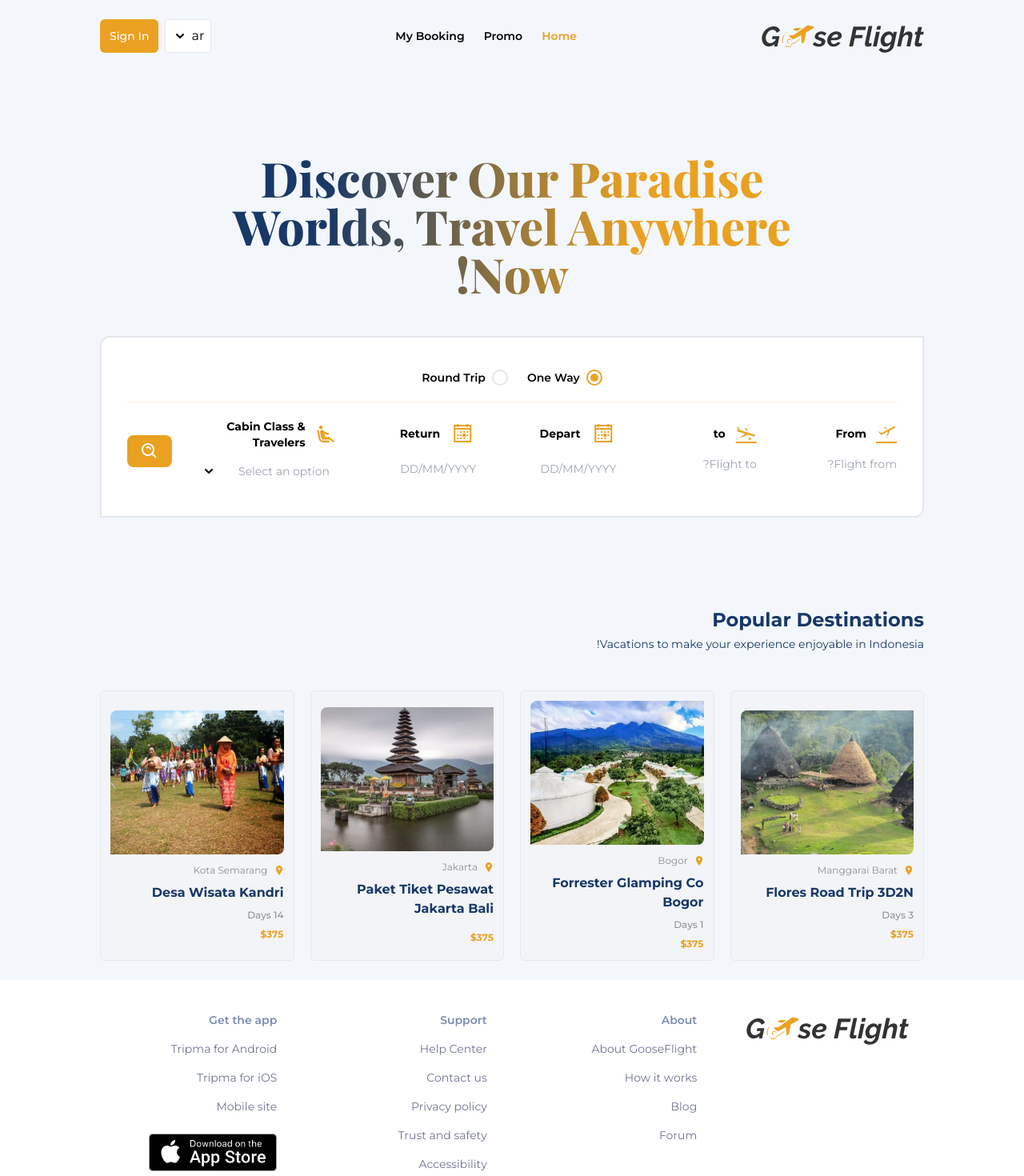
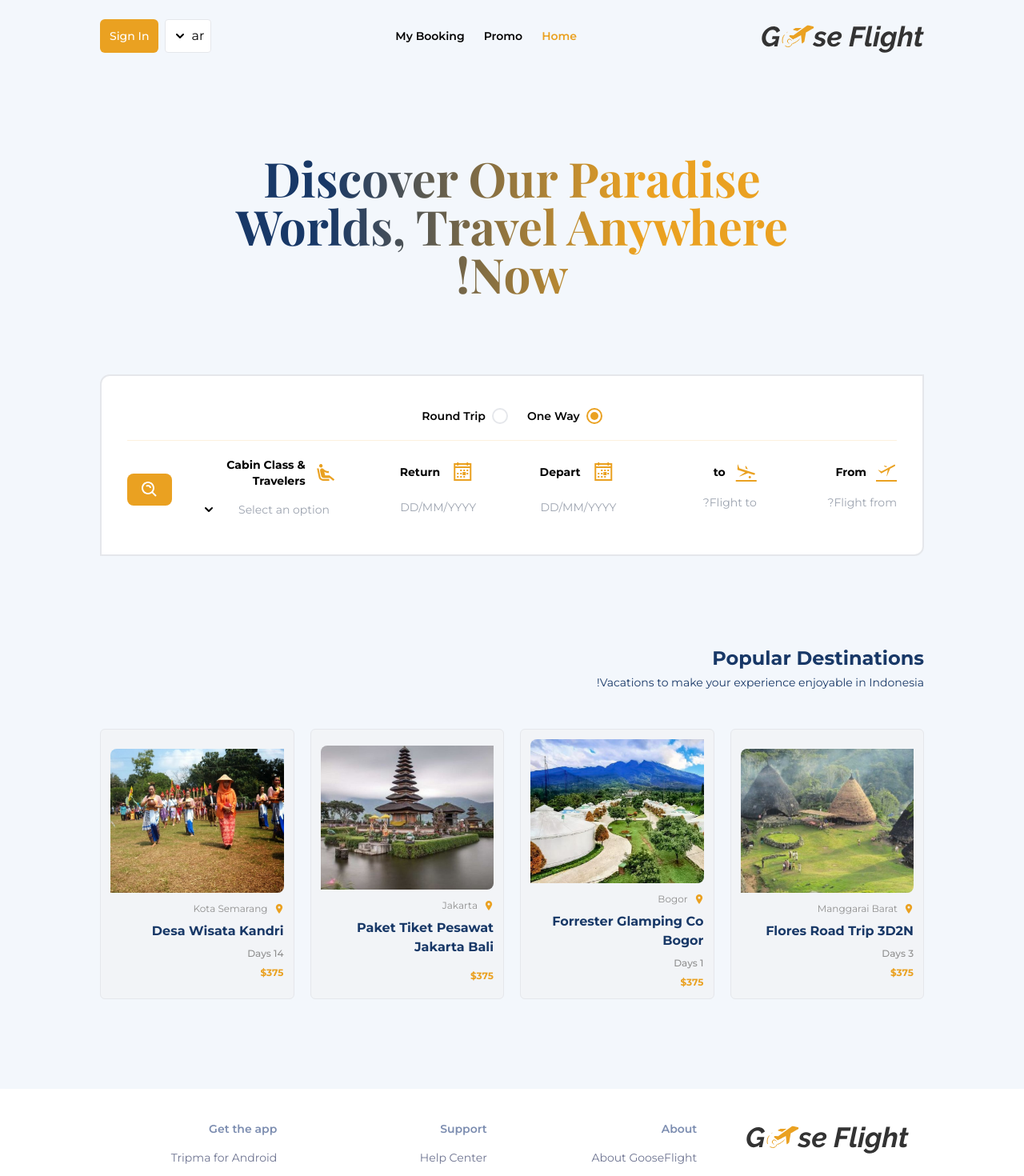
Before and after one commit to MustafaSaied97/travel-agency-app, a Nuxt app: page / in a window 1280 px wide. Shown: the top 1470 px of the page at 80% size. Built offline with nearby package versions, Linux system fonts and the light colour scheme.

Commit message:
enhance in home page style

```diff
--- a/components/BlogSection/index.vue
+++ b/components/BlogSection/index.vue
@@ -1,5 +1,5 @@
 <template>
-    <section class="flex flex-col gap-y-12 pb-6">
+    <section class="flex flex-col gap-y-12 pb-28">
         <div class="flex flex-col gap-y-1">
             <h2
                 class="text-lg font-[700] text-[--secondary-clr] sm:text-xl md:text-2xl"
--- a/pages/index.vue
+++ b/pages/index.vue
@@ -1,7 +1,7 @@
 <template>
     <div class="flex w-full flex-col">
         <h1
-            class="text-gradient mx-auto pb-12 pt-48 text-center font-[PlayfairDisplay] text-2xl font-extrabold sm:w-[75%] sm:text-4xl lg:text-6xl"
+            class="text-gradient mx-auto pb-24 pt-48 text-center font-[PlayfairDisplay] text-2xl font-bold sm:w-[75%] sm:text-4xl lg:text-6xl"
         >
             Discover Our Paradise Worlds, Travel Anywhere Now!
         </h1>
```
